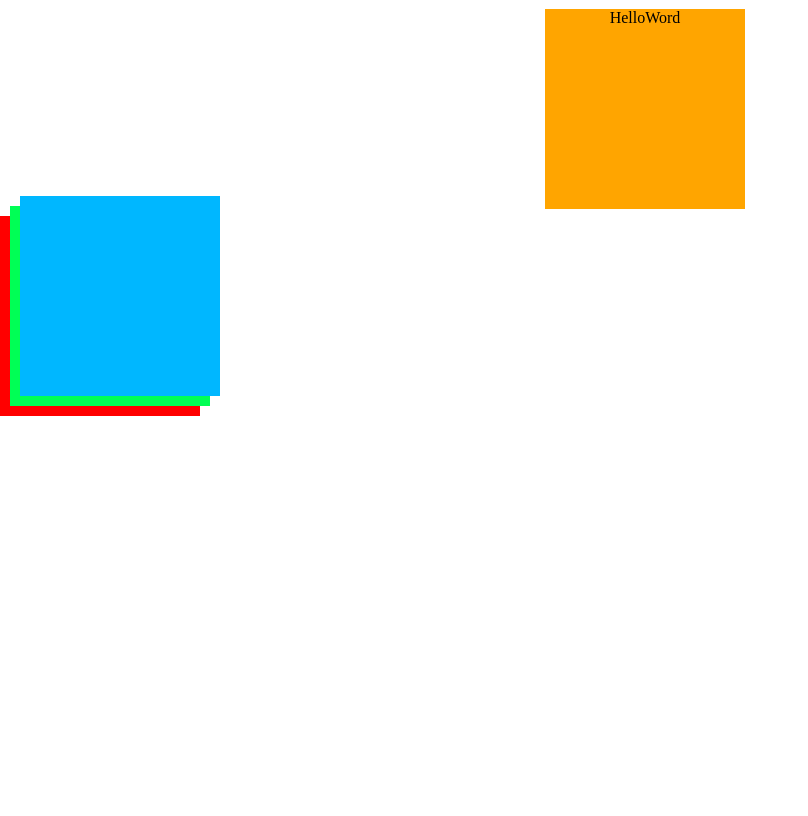
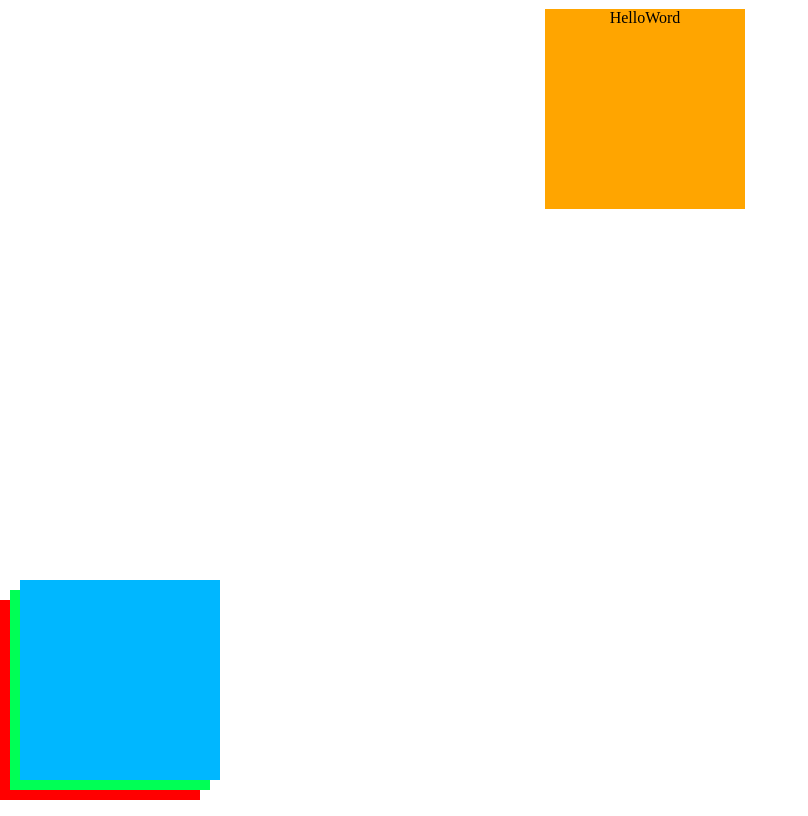
Before and after one commit to FBW32/uib-layout-break-out-the-flow-arezoo-frj-87, a plain HTML site: page arezoo/index.html in a window 1280 px wide. Shown: the whole page, without its empty margins (0-808 px from the left). Drawn offline with Linux system fonts and the light colour scheme.

Commit message:
change position to absolut

```diff
--- a/arezoo/style.css
+++ b/arezoo/style.css
@@ -21,8 +21,7 @@ p {
   background-color: red;
   width: 200px;
   height: 200px;
-  position: relative;
-  left: 0;
+  position: absolute;
   bottom: 0;
   z-index: 0;
 }
@@ -30,9 +29,9 @@ p {
   background-color: rgb(0, 255, 85);
   width: 200px;
   height: 200px;
-  position: relative;
+  position: absolute;
   left: 10px;
-  bottom: 210px;
+  bottom: 10px;
   z-index: 1;
   /* z-index: 2; number7 */
 }
@@ -40,9 +39,9 @@ p {
   background-color: rgb(0, 183, 255);
   width: 200px;
   height: 200px;
-  position: relative;
+  position: absolute;
   left: 20px;
-  bottom: 420px;
+  bottom: 20px;
   z-index: 2;
   /* z-index: 1;number7 */
 }
```
